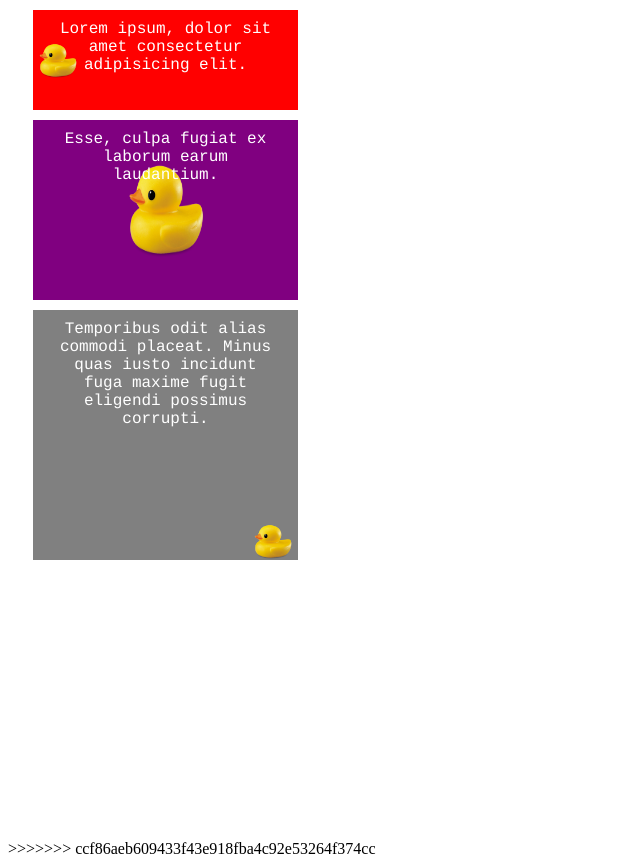
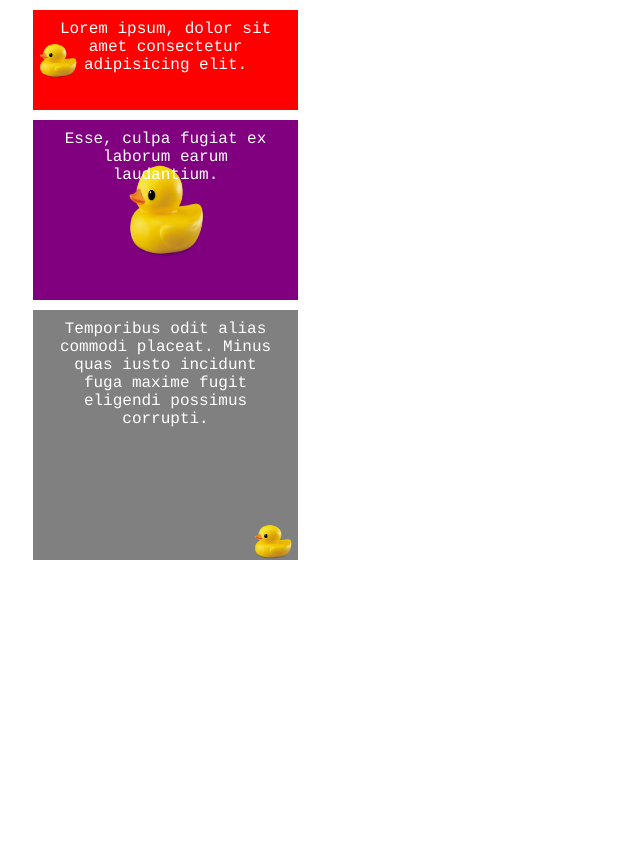
Before and after one commit to green-fox-academy/FarkasLaszlo, a plain HTML site: page week-01/day-04/Exercise 10/index.html in a window 1280 px wide. Shown: the whole page, without its empty margins (0-640 px from the left). After the commit the page ends 840 px from the top, so only its background shows below. Drawn offline with Linux system fonts and the light colour scheme.

Commit message:
last version

```diff
--- a/week-01/day-04/Exercise 10/index.html
+++ b/week-01/day-04/Exercise 10/index.html
@@ -12,6 +12,5 @@
     <p>Ex, doloribus! Consectetur nesciunt vel, </p>
     <p>quam sit tempora fugit inventore necessitatibus sequi expedita error. </p>
     <p>Aliquid, architecto id consequatur temporibus hic quisquam? Quaerat.</p>
->>>>>>> ccf86aeb609433f43e918fba4c92e53264f374cc
   </body>
 </html>
```
